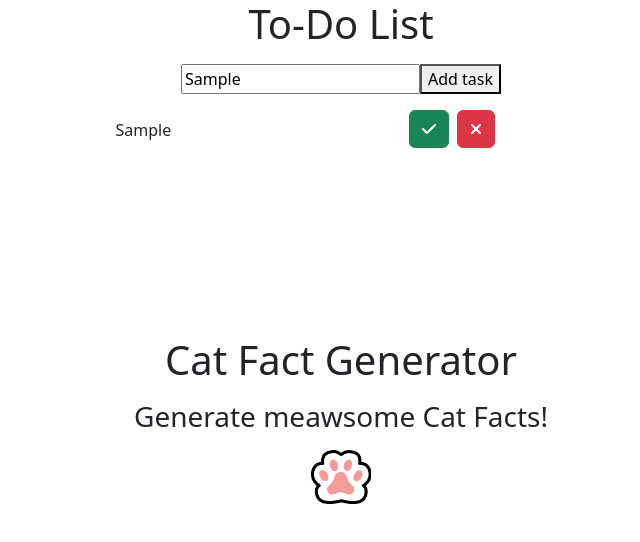
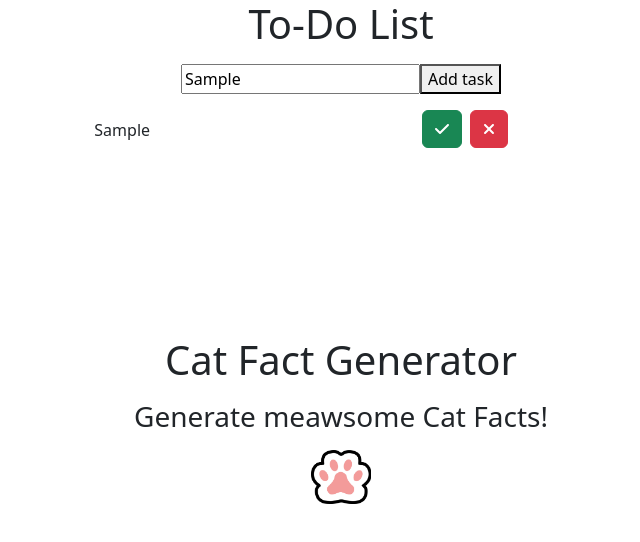
Before and after one commit to MikT0716/React, a React (Create React App) app: page / in a window 1280 px wide. Both pictures are taken after typing "Sample" into the empty fields and a click on the button "Add task". Shown: the top 542 px of the page, without its empty margins (299-939 px from the left). Built offline with nearby package versions, Linux system fonts and the light colour scheme.

Commit message:
task alignment

```diff
--- a/package.json
+++ b/package.json
@@ -9,7 +9,6 @@
     "@fortawesome/react-fontawesome": "^0.2.0",
     "bootstrap": "^5.3.2",
     "react": "^18.2.0",
-    "react-bootstrap": "^2.9.0",
     "react-dom": "^18.2.0",
     "react-scripts": "5.0.1",
     "web-vitals": "^2.1.4"
--- a/public/index.html
+++ b/public/index.html
@@ -23,6 +23,8 @@
       Learn how to configure a non-root public URL by running `npm run build`.
     -->
   <title>React App</title>
+  <link href="https://cdn.jsdelivr.net/npm/bootstrap@5.3.2/dist/css/bootstrap.min.css" rel="stylesheet"
+    integrity="sha384-T3c6CoIi6uLrA9TneNEoa7RxnatzjcDSCmG1MXxSR1GAsXEV/Dwwykc2MPK8M2HN" crossorigin="anonymous">
 </head>
 
 <body>
--- a/src/App.js
+++ b/src/App.js
@@ -1,7 +1,6 @@
 import { useState } from "react";
 import { Task } from "./task";
 import "bootstrap/dist/css/bootstrap.css";
-import { Nav } from "react-bootstrap";
 
 function App() {
     const [toDoList, setToDoList] = useState([]);
@@ -50,10 +49,10 @@ function App() {
         <div className="App">
             <div className="min-vh-75">
                 <h1 className="text-center">To-Do List</h1>
-                <Nav className="justify-content-center my-3">
+                <div className="text-center my-3">
                     <input onChange={handleStringInput}></input>
                     <button onClick={addNewTaskToList}>Add task</button>
-                </Nav>
+                </div>
                 <div className="list">
                     {toDoList.map((task) => {
                         return (
--- a/src/task.js
+++ b/src/task.js
@@ -1,38 +1,37 @@
-import "bootstrap/dist/css/bootstrap.css";
-import Button from "react-bootstrap/Button";
-import { Container, Row, Col } from "react-bootstrap";
 import { FontAwesomeIcon } from "@fortawesome/react-fontawesome";
 import { faCheck, faXmark } from "@fortawesome/free-solid-svg-icons";
 
 export const Task = (props) => {
     return (
         <div>
-            <Container>
-                <Row className="my-2 justify-content-center">
-                    <Col
-                        xs={6}
-                        md={3}
-                        className={props.completed ? "py-2 completed" : "py-2"}
+            <div className="container-fluid">
+                <div className="row my-2 justify-content-center">
+                    <div
+                        className={
+                            props.completed
+                                ? "col-5 col-sm-5 col-md-3 py-2 ms-3 completed"
+                                : "col-5 col-sm-5 col-md-3 py-2 ms-3"
+                        }
                     >
                         {props.taskName}
-                    </Col>
-                    <Col xs={6} md={2} className="justify-content-center">
-                        <Button
-                            className="mx-2"
-                            variant="success"
+                    </div>
+                    <div className="col-4 col-md-2">
+                        <button
+                            type="button"
+                            className="btn btn-success mx-2"
                             onClick={() => props.completeTask(props.id)}
                         >
                             <FontAwesomeIcon icon={faCheck} />
-                        </Button>
-                        <Button
-                            variant="danger"
+                        </button>
+                        <button
+                            className="btn btn-danger"
                             onClick={() => props.deleteTask(props.id)}
                         >
                             <FontAwesomeIcon icon={faXmark} />
-                        </Button>
-                    </Col>
-                </Row>
-            </Container>
+                        </button>
+                    </div>
+                </div>
+            </div>
         </div>
     );
 };
```
Also changed, not shown: 1 other file (tests, documents, lock files or other folders).
